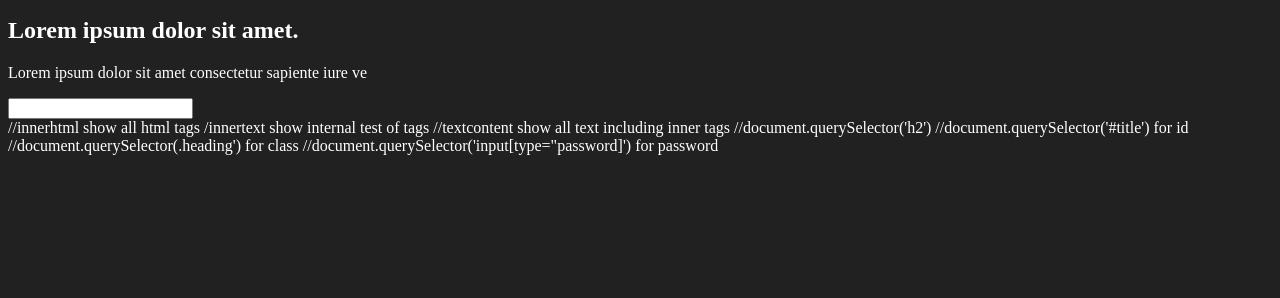
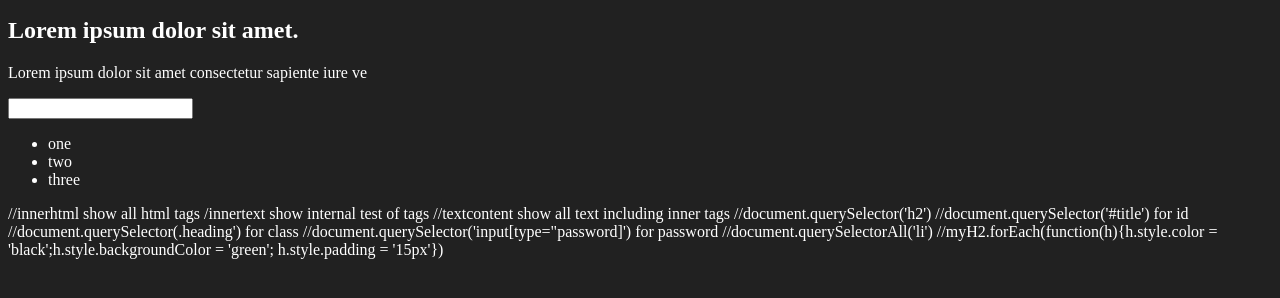
Before and after one commit to saifhassan-555/js-learn, a plain HTML site: page 06_doms/one.html in a window 1280 px wide. Shown: the part 136-434 px from the top of the page. Drawn offline with Linux system fonts and the light colour scheme.

Commit message:
dom html

```diff
--- a/06_doms/one.html
+++ b/06_doms/one.html
@@ -19,6 +19,11 @@
     <h2>Lorem ipsum dolor sit amet.</h2>
     <p>Lorem ipsum dolor sit amet consectetur sapiente iure ve</p>
     <input type="password" name="" id="">
+    <ul>
+        <li>one</li>
+        <li>two</li>
+        <li>three</li>
+    </ul>
 </div>
 </body>
 </html>
@@ -29,3 +34,5 @@
 //document.querySelector('#title') for id
 //document.querySelector(.heading') for class
 //document.querySelector('input[type="password]') for password
+//document.querySelectorAll('li')
+//myH2.forEach(function(h){h.style.color = 'black';h.style.backgroundColor = 'green'; h.style.padding = '15px'})
```
